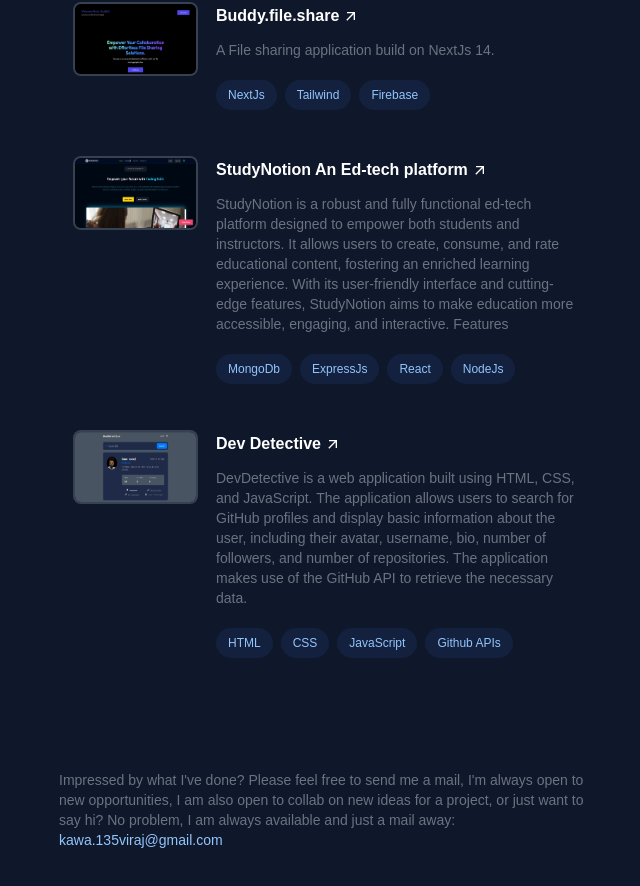
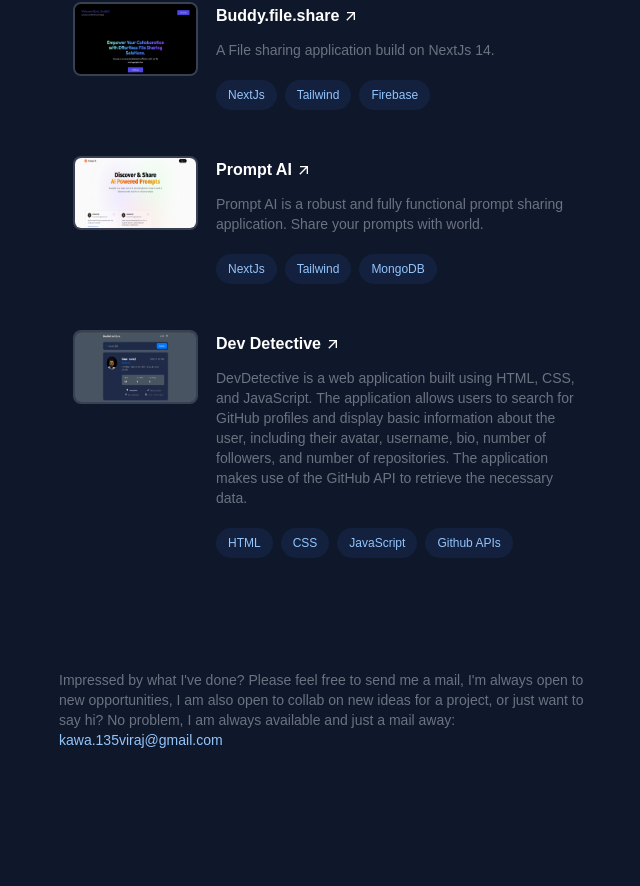
Before and after one commit to Kviraj722/portfolio, a React (Create React App) app: page /services in a window 1280 px wide. Shown: the part 928-1814 px from the top of the page, without its empty margins (581-1221 px from the left). After the commit the page ends 1774 px from the top, so only its background shows below. Built offline with nearby package versions, Linux system fonts and the light colour scheme.

Commit message:
feat: Resume update and project add.

```diff
--- a/src/data/projects_data.js
+++ b/src/data/projects_data.js
@@ -1,6 +1,6 @@
 import FileSharing from "../assets/images/Screenshot from 2024-01-08 21-30-30.png";
-import DevDetective from "../assets/images/Screenshot from 2024-01-08 21-35-12.png"
-import StudyNotion from "../assets/images/Screenshot from 2024-01-08 21-29-02.png";
+import DevDetective from "../assets/images/Screenshot from 2024-01-08 21-35-12.png";
+import PromptAi from "../assets/images/image.png";
 
 export const projects = [
   {
@@ -12,11 +12,11 @@
   },
 
   {
-    thumbnail: StudyNotion,
-    title: "StudyNotion An Ed-tech platform",
-    content: `StudyNotion is a robust and fully functional ed-tech platform designed to empower both students and instructors. It allows users to create, consume, and rate educational content, fostering an enriched learning experience. With its user-friendly interface and cutting-edge features, StudyNotion aims to make education more accessible, engaging, and interactive. Features`,
-    liveUrl: "https://github.com/Kviraj722/StudyNotion-An-Edtech",
-    tools: ["MongoDb","ExpressJs","React", "NodeJs"],
+    thumbnail: PromptAi,
+    title: "Prompt AI",
+    content: `Prompt AI is a robust and fully functional prompt sharing application. Share your prompts with world.`,
+    liveUrl: "https://prompt-ai-virajkawa.vercel.app/",
+    tools: ["NextJs", "Tailwind", "MongoDB"],
   },
 
   {
@@ -25,9 +25,8 @@
     content: `
 
     DevDetective is a web application built using HTML, CSS, and JavaScript. The application allows users to search for GitHub profiles and display basic information about the user, including their avatar, username, bio, number of followers, and number of repositories. The application makes use of the GitHub API to retrieve the necessary data.`,
-    liveUrl: "https://dev-detective-ekclcic2n-virajs-projects-4f585551.vercel.app/",
+    liveUrl:
+      "https://dev-detective-ekclcic2n-virajs-projects-4f585551.vercel.app/",
     tools: ["HTML", "CSS", "JavaScript", "Github APIs"],
   },
-
-
 ];
--- a/src/pages/contact.jsx
+++ b/src/pages/contact.jsx
@@ -9,7 +9,7 @@
         </h1>
 
         <p className="lg:mt-0 mt-3 text-sm">
-          Impressed by what I've done? Please feel free to send me a mail, I'm always open to new opportunities, I am also open to collab on new ideas for a project, or just want to say hi? No problem, I am always available and just a mail away: <a href="mailto: kawa.135viraj@gmail.com" className="no-underline outline-none text-blue-300 font-[500]">
+          Impressed by what I've done? Please feel free to send me a mail, I'm always open to new opportunities, I am also open to collab on new ideas for a project, or just want to say hi? No problem, I am always available and just a mail away: <a href="mailto:kawa.135viraj@gmail.com" className="no-underline outline-none text-blue-300 font-[500]">
             kawa.135viraj@gmail.com
           </a>
         </p>
```
Also changed, not shown: src/assets/images/image.png (added).
